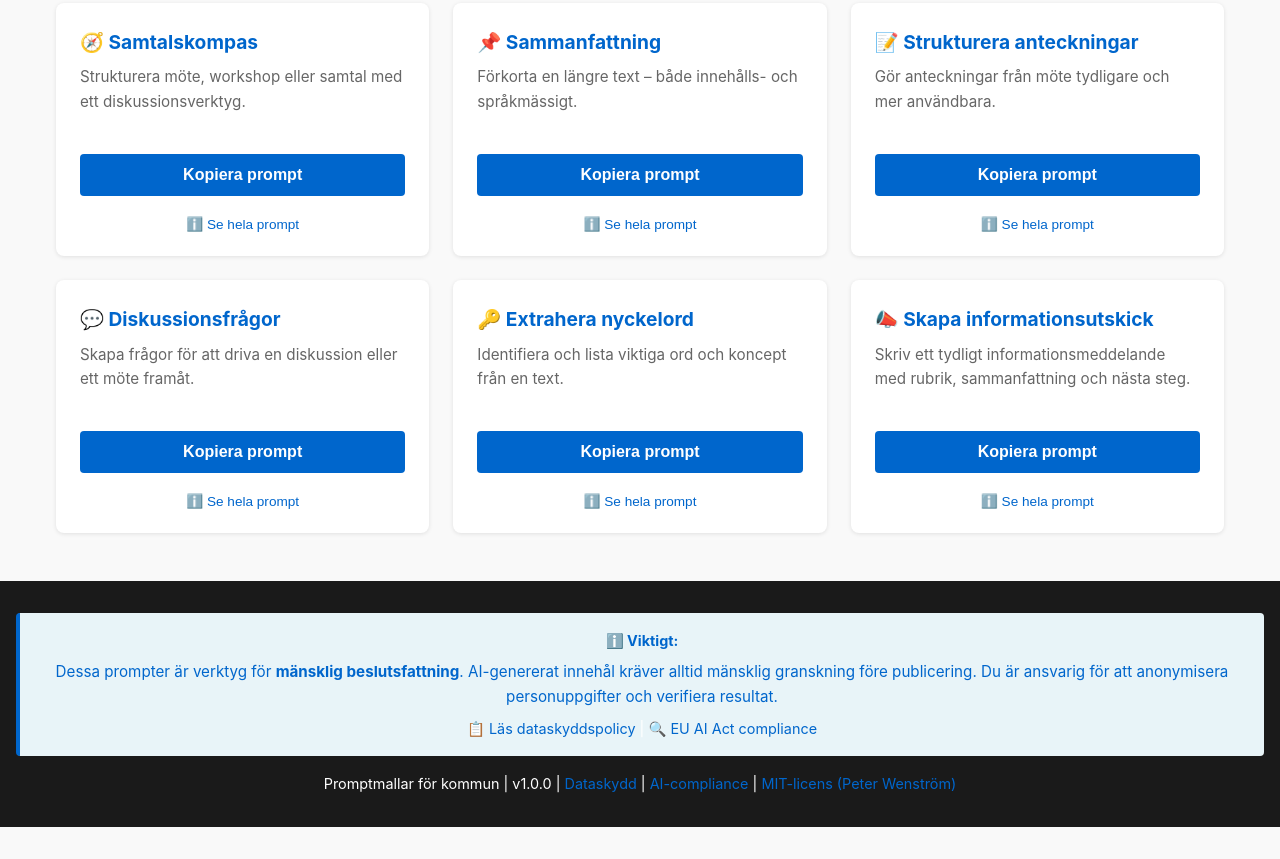
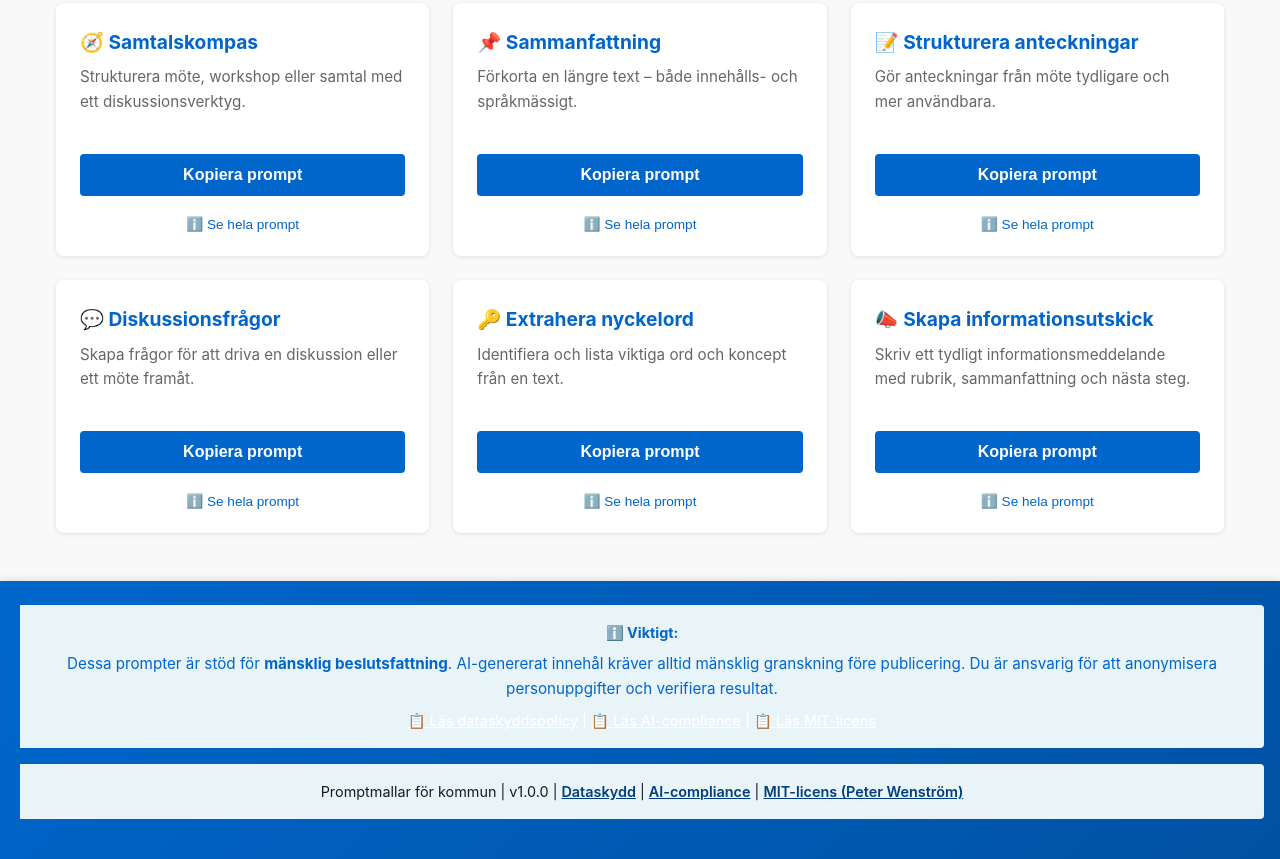
Before and after one commit to BUsavsjo/promptbanken, a plain HTML site: page index.html in a window 1280 px wide. Shown: the part 1338-2197 px from the top of the page. Before the commit the page ends 2165 px from the top, so only its background shows below. Drawn offline with Linux system fonts and the light colour scheme.

Commit message:
lite fix kvar med css

```diff
--- a/index.html
+++ b/index.html
@@ -603,21 +603,59 @@
 
         /* Footer */
         footer {
-            background: #1a1a1a;
-            color: white;
+            background: linear-gradient(135deg, #0066cc 0%, #0052a3 100%);
+            color: #ffffff;
             text-align: center;
-            padding: 2rem 1rem;
+            padding: 1.5rem 1rem;
             margin-top: 3rem;
             font-size: 0.9rem;
         }
 
         footer a {
-            color: #0066cc;
-            text-decoration: none;
+            color: #ffffff;
+            text-decoration: underline;
+            font-weight: 500;
         }
 
         footer a:hover {
+            opacity: 0.85;
+        }
+
+        /* Ljus informationsruta i footern */
+        .footer-info {
+            margin-bottom: 1rem;
+            padding: 1rem;
+            background: #e8f4f8;
+            border-radius: 4px;
+            border-left: 4px solid #0066cc;
+            color: #1a1a1a;
+        }
+
+        /* Text i info-rutan */
+        .footer-info strong {
+            color: #003d7a;
+        }
+
+        /* Länkar i info-rutan (mörk text på ljus bakgrund) */
+        .footer-info a {
+            color: #003d7a;
             text-decoration: underline;
+            font-weight: 600;
+        }
+
+        .footer-info a:hover {
+            color: #002a55;
+        }
+
+        /* Viktigt-sektion länkar */
+        footer .important-links a {
+            color: #ffcc00;
+            text-decoration: underline;
+            font-weight: 600;
+        }
+
+        footer .important-links a:hover {
+            color: #ffaa00;
         }
 
         /* Responsive */
@@ -1043,20 +1081,24 @@
         performRegressionTests();
     </script>
 
-    <footer>
+    <footer style="background: linear-gradient(135deg, #0066cc 0%, #0052a3 100%); color: white; text-align: center; padding: 1.5rem 1rem; margin-top: 3rem; font-size: 0.9rem; box-shadow: 0 -2px 8px rgba(0, 0, 0, 0.1);">
         <div style="margin-bottom: 1rem; padding: 1rem; background: #e8f4f8; border-radius: 4px; border-left: 4px solid #0066cc;">
             <strong style="color: #0066cc;">ℹ️ Viktigt:</strong>
             <p style="margin-top: 0.5rem; color: #0066cc; font-size: 0.95rem;">
-                Dessa prompter är verktyg för <strong>mänsklig beslutsfattning</strong>.
+                Dessa prompter är stöd för <strong>mänsklig beslutsfattning</strong>.
                 AI-genererat innehål kräver alltid mänsklig granskning före publicering.
                 Du är ansvarig för att anonymisera personuppgifter och verifiera resultat.
             </p>
             <p style="margin-top: 0.5rem; font-size: 0.9rem;">
-                <a href="GDPR-POLICY.md" style="color: #0066cc; text-decoration: none;">📋 Läs dataskyddspolicy</a> |
-                <a href="AI-COMPLIANCE.md" style="color: #0066cc; text-decoration: none;">🔍 EU AI Act compliance</a>
+                <a href="GDPR-POLICY.md">📋 Läs dataskyddspolicy</a> |
+                <a href="AI-COMPLIANCE.md">📋 Läs AI-compliance</a> |
+                <a href="https://github.com/BUsavsjo/promptbanken">📋 Läs MIT-licens</a>
             </p>
         </div>
-        <p>Promptmallar för kommun | v1.0.0 | <a href="GDPR-POLICY.md">Dataskydd</a> | <a href="AI-COMPLIANCE.md">AI-compliance</a> | <a href="https://github.com/BUsavsjo/promptbanken">MIT-licens (Peter Wenström)</a></p>
+        <div class="footer-info">
+
+<p>Promptmallar för kommun | v1.0.0 | <a href="GDPR-POLICY.md">Dataskydd</a> | <a href="AI-COMPLIANCE.md">AI-compliance</a> | <a href="https://github.com/BUsavsjo/promptbanken">MIT-licens (Peter Wenström)</a></p>
+        </div>
     </footer>
 
     <script>
--- a/style.css
+++ b/style.css
@@ -96,19 +96,20 @@ header p {
 	text-decoration: underline;
 }
 footer {
-	background: linear-gradient(135deg, #0066cc 0%, #0052a3 100%);
-	color: white;
+	background: linear-gradient(135deg, #0066cc 0%, #0052a3 100%); /* Ensure exact match with banner */
+	color: #ffffff;
 	text-align: center;
 	padding: 1.5rem 1rem;
 	margin-top: 3rem;
 	font-size: 0.9rem;
+	box-shadow: 0 -2px 8px rgba(0, 0, 0, 0.1); /* Subtle shadow for depth */
 }
 footer a {
-	color: #fff;
+	color: #ffffff;
 	text-decoration: underline;
 }
 footer a:hover {
-	color: #ffc107;
+	opacity: 0.85;
 }
 #anon-examples-modal {
     padding: 1rem; /* Add uniform padding to all sides to ensure content stays within bounds */
```
